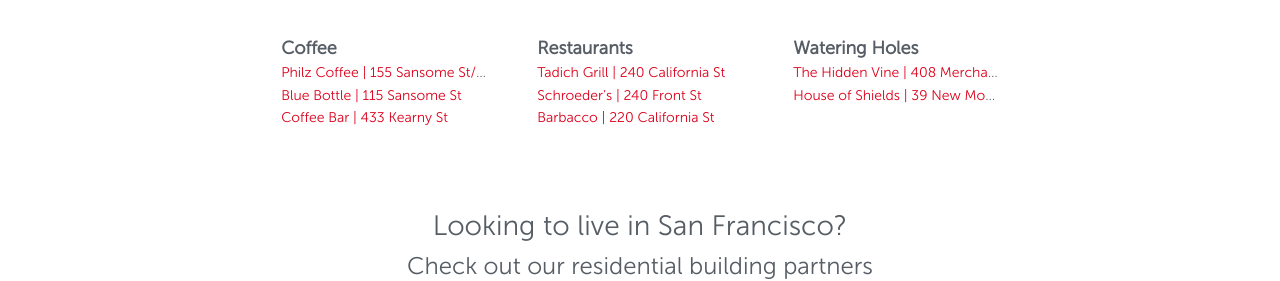
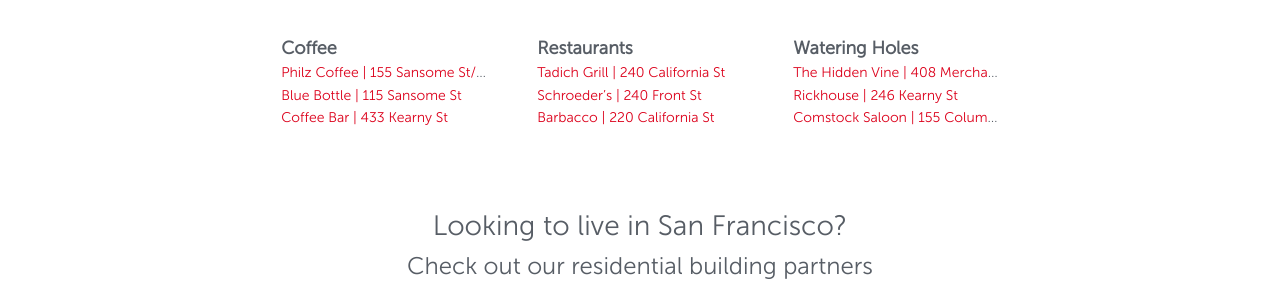
Before and after one commit to craigsmith24/omni-web-local, a Jekyll site: the page built from san-francisco/financial-district.markdown, in a window 1280 px wide. Shown: the part 1597-1878 px from the top of the page. Built offline with Jekyll 4.4.1, drawn with Linux system fonts in a browser that asks for light colours.

Commit message:
Update financial-district.markdown

```diff
--- a/san-francisco/financial-district.markdown
+++ b/san-francisco/financial-district.markdown
@@ -20,7 +20,8 @@
         - '<a href="http://www.barbaccosf.com/">Barbacco | 220 California St</a>'
     bars:
         - '<a href="http://www.thehiddenvine.com/">The Hidden Vine | 408 Merchant St</a>'
-        - '<a href="http://www.thehouseofshields.com/">House of Shields | 39 New Montgomery St</a>'
+        - '<a href="http://www.rickhousebar.com/">Rickhouse | 246 Kearny St</a>'
+        - '<a href="http://www.comstocksaloon.com">Comstock Saloon | 155 Columbus Ave</a>'
 buildings:
     - '<a href="http://www.climbsf.com/for-sale/733-front-st-201/">733 Front Street</a>.'
 sitemap:
```
